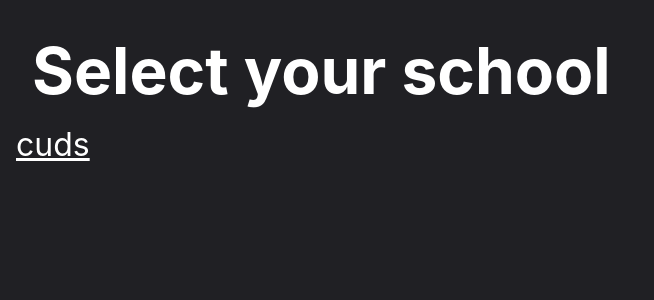
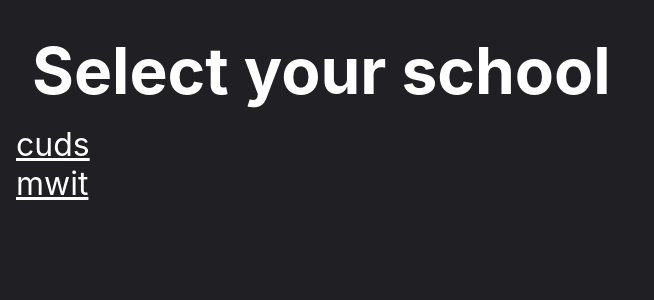
Before and after one commit to Tonmaiii/countdown, a Svelte app: page / in a window 1280 px wide. Shown: the top 300 px of the page, without its empty margins (0-654 px from the left). Built offline with nearby package versions, Linux system fonts and the light colour scheme.

Commit message:
mwit times

```diff
--- a/src/times.ts
+++ b/src/times.ts
@@ -22,3 +22,32 @@ export const cuds = {
         '18:00'
     ])
 }
+
+export const mwit = {
+    offset: (t: number) => 0,
+    timezone: 7,
+    times: times([
+        '6:30',
+        '7:50',
+        '8:00',
+        '8:25',
+        '8:30',
+        '9:00',
+        '9:30',
+        '10:00',
+        '10:30',
+        '11:00',
+        '11:30',
+        '12:00',
+        '12:30',
+        '13:00',
+        '13:30',
+        '14:00',
+        '14:30',
+        '15:00',
+        '15:30',
+        '16:00',
+        '16:30',
+        '22:00'
+    ])
+}
```
